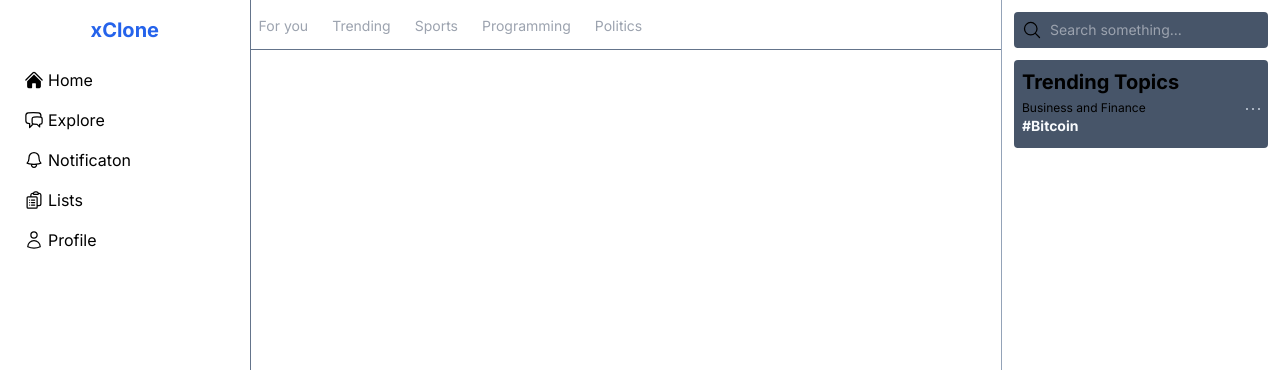
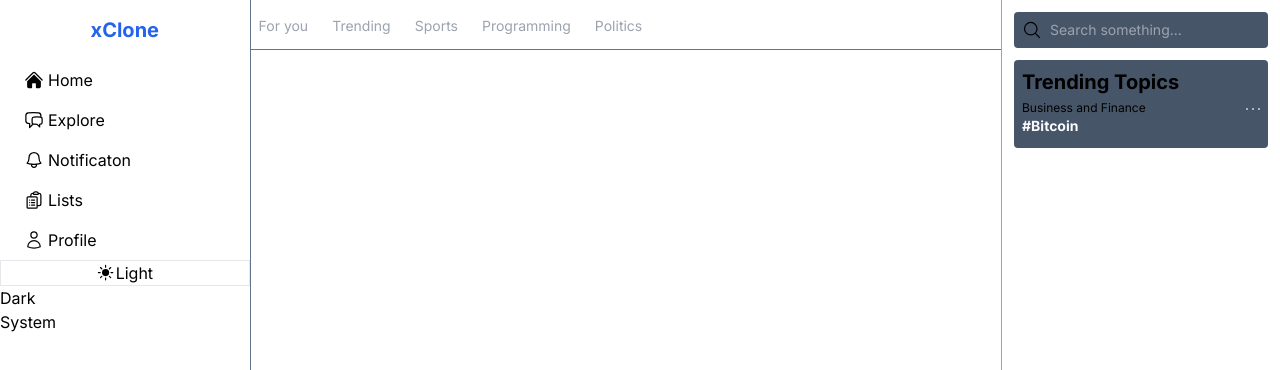
Before and after one commit to ashsajal1/xclone, a Next.js app: page / in a window 1280 px wide. Shown: the top 370 px of the page. Built offline with nearby package versions, Linux system fonts and the light colour scheme.

Commit message:
Add toggler

```diff
--- a/src/app/layout.tsx
+++ b/src/app/layout.tsx
@@ -1,5 +1,6 @@
 import type { Metadata } from "next";
 import { Inter } from "next/font/google";
+import { ThemeProvider } from "@/components/theme-provider"
 import "./globals.css";
 
 const inter = Inter({ subsets: ["latin"] });
@@ -16,7 +17,16 @@ export default function RootLayout({
 }>) {
   return (
     <html lang="en">
-      <body className={inter.className}>{children}</body>
+      <body className={inter.className}>
+        <ThemeProvider
+          attribute="class"
+          defaultTheme="system"
+          enableSystem
+          disableTransitionOnChange
+        >
+          {children}
+        </ThemeProvider>
+      </body>
     </html>
   );
 }
--- a/src/components/left-sidebar.tsx
+++ b/src/components/left-sidebar.tsx
@@ -1,6 +1,7 @@
 import navItems from "../utils/navItems";
 
 import { useState } from 'react';
+import { ModeToggle } from "./theme-toggler";
 
 export default function LeftSideBar() {
   const [selectedItem, setSelectedItem] = useState('Home');
@@ -18,8 +19,6 @@ export default function LeftSideBar() {
         {navItems.map(nav => (
           <div className="mx-4" key={nav.name}>
             <div onClick={() => handleSelectItem(nav.name)} className='p-2 cursor-pointer flex items-center justify-start w-full hover:bg-slate-500 rounded gap-1'>
-            {/* <HomeIcon className='h-5 w-5' />
-            <HomeIconSolid className='h-5 w-5' /> */}
               {selectedItem === nav.name ? (
                 <>{nav.solidIcon}</>
               ) : (
@@ -27,16 +26,13 @@ export default function LeftSideBar() {
               )}
               <span>{nav.name}</span>
             </div>
+
+
           </div>
 
         ))}
 
-        {/* <div className='p-2 cursor-pointer flex items-center justify-center w-full hover:bg-slate-500 rounded gap-1'>
-          <HomeIcon className='h-5 w-5' />
-          <HomeIconSolid className='h-5 w-5' />
-          <span>Home</span>
-        </div> */}
-
+        <ModeToggle />
       </div>
     </div >
   );
--- /dev/null
+++ b/src/components/theme-provider.tsx
@@ -0,0 +1,9 @@
+"use client"
+
+import * as React from "react"
+import { ThemeProvider as NextThemesProvider } from "next-themes"
+import { type ThemeProviderProps } from "next-themes/dist/types"
+
+export function ThemeProvider({ children, ...props }: ThemeProviderProps) {
+  return <NextThemesProvider {...props}>{children}</NextThemesProvider>
+}
--- /dev/null
+++ b/src/components/theme-toggler.tsx
@@ -0,0 +1,27 @@
+"use client"
+
+import * as React from "react"
+import { MoonIcon, SunIcon } from "@heroicons/react/24/solid"
+import { useTheme } from "next-themes"
+
+export function ModeToggle() {
+    const { setTheme } = useTheme()
+
+    return (
+        <div>
+            <div>
+                <div onClick={() => setTheme("light")} className="flex items-center justify-center border dark:bg-slate-50 dark:text-gray-800">
+                    <SunIcon className="h-[1.2rem] w-[1.2rem] rotate-0 scale-100 transition-all dark:-rotate-90 dark:scale-0" />
+                    Light
+                </div>
+                <div onClick={() => setTheme("dark")}>
+                    <MoonIcon className="absolute h-[1.2rem] w-[1.2rem] rotate-90 scale-0 transition-all dark:rotate-0 dark:scale-100" />
+                    Dark
+                </div>
+                <div onClick={() => setTheme("system")}>
+                    System
+                </div>
+            </div>
+        </div>
+    )
+}
```
Lines whose indentation alone changed are shown as unchanged.
